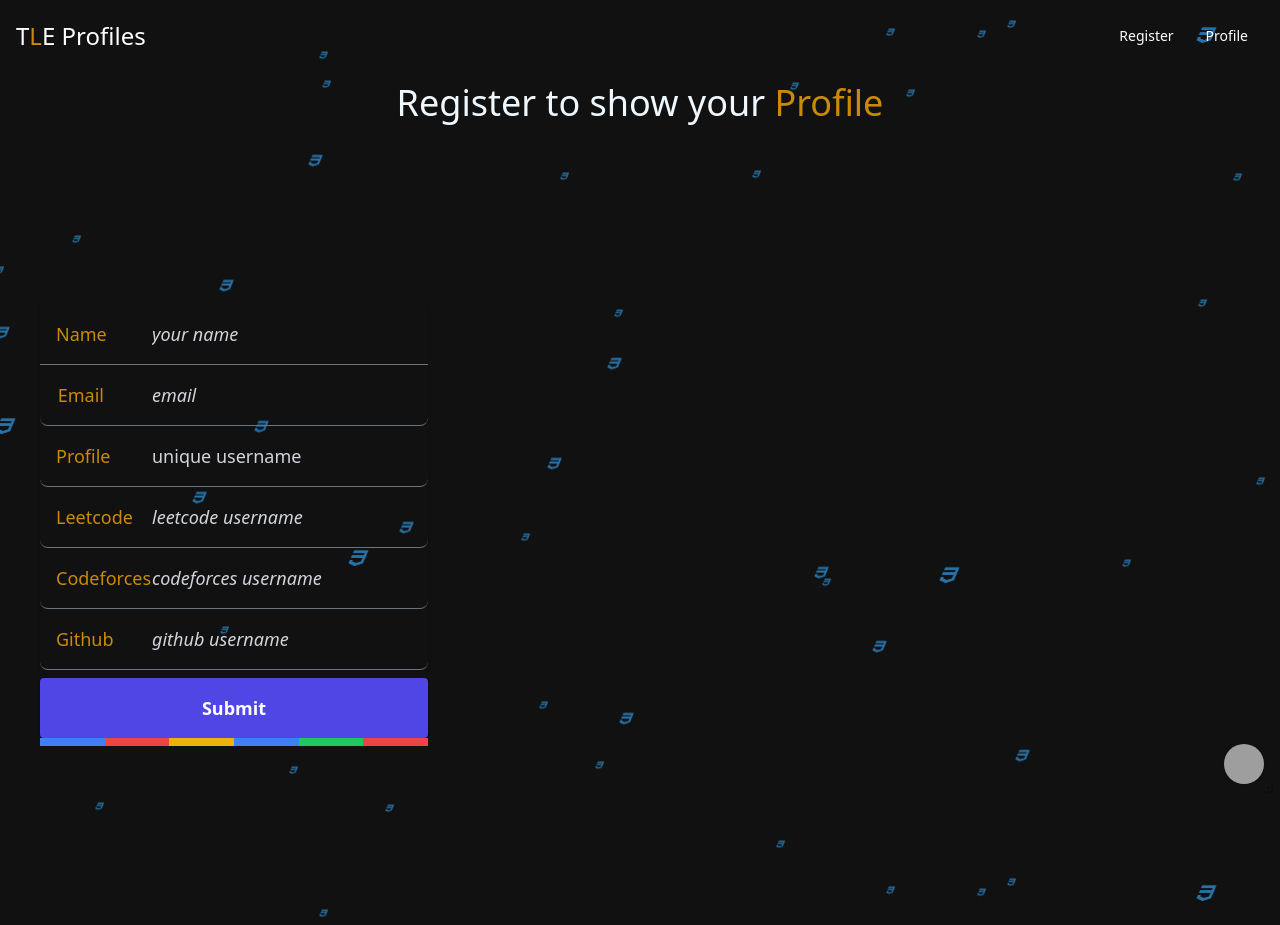
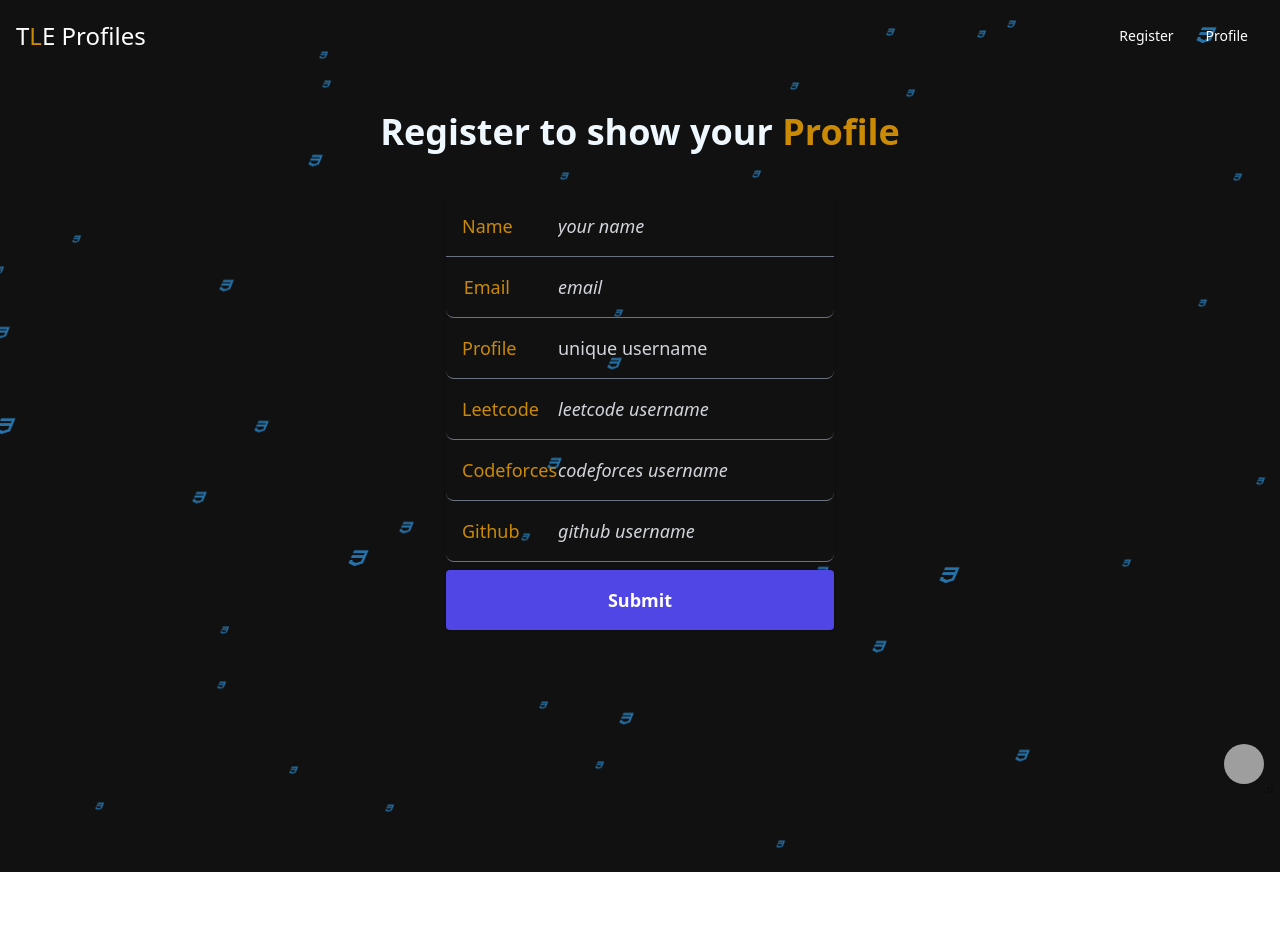
Before and after one commit to Vivek1898/cp-api, a React (Vite) app: page / in a window 1280 px wide. After the commit the page ends 872 px from the top, so only its background shows below. Built offline with nearby package versions, Linux system fonts and the light colour scheme; grey boxes are pictures that could not be loaded.

Commit message:
form-fix

```diff
--- a/src/Form.jsx
+++ b/src/Form.jsx
@@ -62,15 +62,16 @@ const Form = () => {
   return (
     <div>
       {showResult ? (
-        <div>
-          <h1 class="font-medium  leading-tight  text-4xl mt-2  text-green-500 change text-center ">
+        <div class=" min-h-screen ">
+          <h1 class="text-center font-bold text-white p-10 mb-0 text-4xl change text-center ">
             Register to show your{" "}
             <span class="text-yellow-600 dark:text-yellow-600">Profile </span>
           </h1>
-          <div class=" min-h-screen flex items-center text-lg">
+          <div class="  flex items-center text-lg">
             <form
+            style={{margin:"auto"}}
               onSubmit={handleSubmit}
-              class="p-10  overflow-hidden resize-x min-w-80 max-w-3xl rounded"
+              class="p-1  overflow-hidden resize-x min-w-80 max-w-3xl rounded"
             >
               <div class="shadow">
                 <div class="flex items-center  rounded-t-lg border-gray-500 border-b">
@@ -180,14 +181,14 @@ const Form = () => {
               >
                 Submit
               </button>
-              <div class=" top-0 left-0 w-full h-2 flex">
+              {/* <div class=" top-0 left-0 w-full h-2 flex">
                 <div class="h-2 bg-blue-500 flex-1"></div>
                 <div class="h-2 bg-red-500 flex-1"></div>
                 <div class="h-2 bg-yellow-500 flex-1"></div>
                 <div class="h-2 bg-blue-500 flex-1"></div>
                 <div class="h-2 bg-green-500 flex-1"></div>
                 <div class="h-2 bg-red-500 flex-1"></div>
-              </div>
+              </div> */}
             </form>
           </div>
         </div>
```
